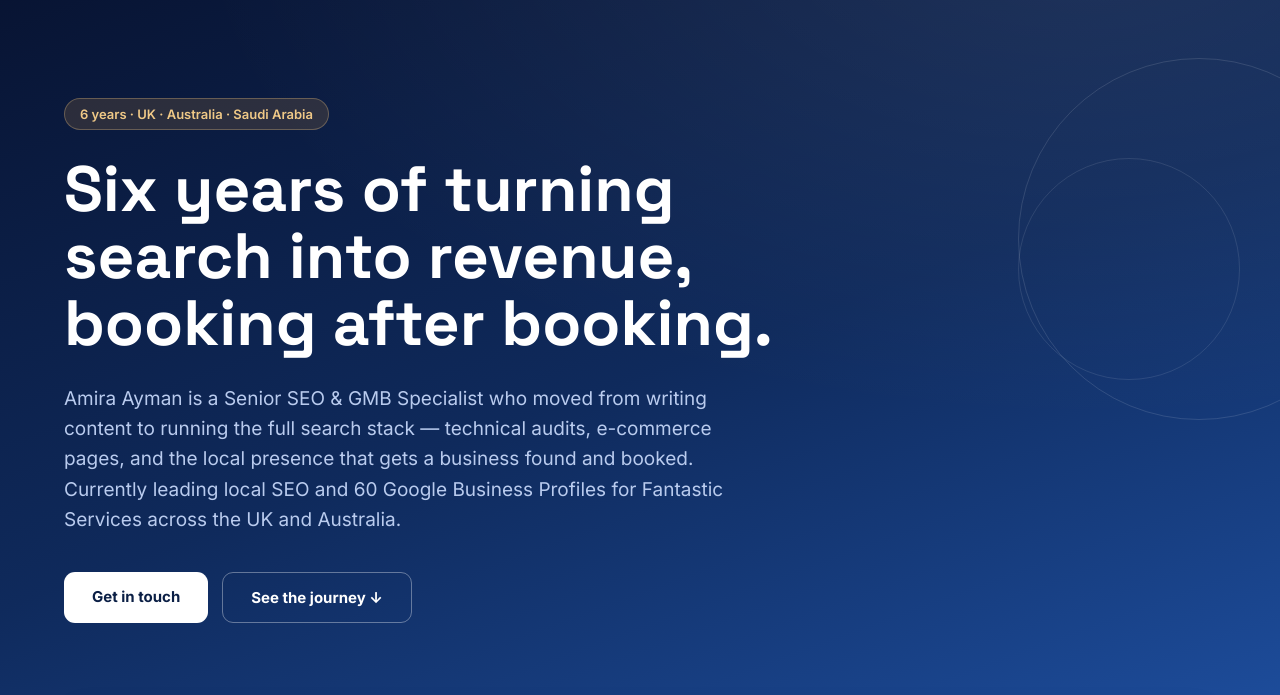
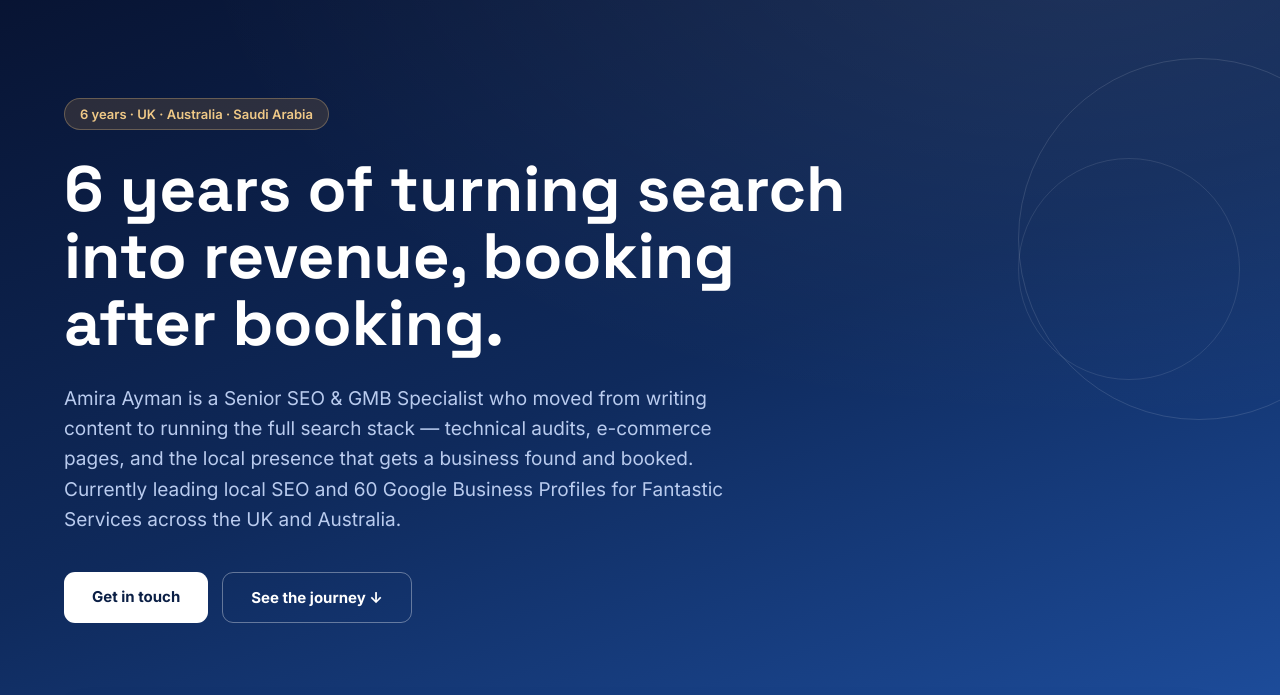
Before and after one commit to amiraayman/amira-ayman-portfolio, a plain HTML site: page index.html in a window 1280 px wide. Shown: the part 65-760 px from the top of the page. Drawn offline with Linux system fonts and the light colour scheme.

Commit message:
Update index.html

```diff
--- a/index.html
+++ b/index.html
@@ -4,7 +4,7 @@
 <meta charset="utf-8">
 <meta name="viewport" content="width=device-width, initial-scale=1">
 <title>Amira Ayman — SEO & GMB Portfolio</title>
-<meta name="description" content="Senior SEO / GMB Specialist — 6 years driving organic growth across the UK, Australia and Saudi Arabia.">
+<meta name="description" content=" Senior SEO / GMB Specialist — 6 years driving organic growth across the UK, Australia and Saudi Arabia.">
 <link rel="preconnect" href="https://fonts.googleapis.com">
 <link rel="preconnect" href="https://fonts.gstatic.com" crossorigin>
 <link href="https://fonts.googleapis.com/css2?family=Inter:wght@400;500;600;700;800&family=Space+Grotesk:wght@500;600;700;800&display=swap" rel="stylesheet">
@@ -41,7 +41,7 @@
     <div style="position:absolute; right:-100px; top:60px; width:360px; height:360px; border-radius:50%; border:1px solid rgba(255,255,255,.12);"></div>
     <div style="position:absolute; right:40px; top:160px; width:220px; height:220px; border-radius:50%; border:1px solid rgba(255,255,255,.1);"></div>
     <span class="pill" style="background:rgba(201,138,55,.18); color:#F0C987; width:fit-content; border:1px solid rgba(240,201,135,.3);">6 years · UK · Australia · Saudi Arabia</span>
-    <h1 style="color:#fff; font-size:clamp(38px,5.4vw,64px); font-weight:800; line-height:1.05; max-width:820px;">Six years of turning search into revenue, booking after booking.</h1>
+    <h1 style="color:#fff; font-size:clamp(38px,5.4vw,64px); font-weight:800; line-height:1.05; max-width:820px;">6 years of turning search into revenue, booking after booking.</h1>
     <p style="color:#B9CBEE; font-size:19px; max-width:660px; line-height:1.6; margin:0;">Amira Ayman is a Senior SEO &amp; GMB Specialist who moved from writing content to running the full search stack — technical audits, e-commerce pages, and the local presence that gets a business found and booked. Currently leading local SEO and 60 Google Business Profiles for Fantastic Services across the UK and Australia.</p>
     <div style="display:flex; flex-wrap:wrap; gap:14px; margin-top:10px;">
       <a href="mailto:amiraaymanabdelsamee@gmail.com" style="background:#fff; color:#0B1F45; padding:15px 28px; border-radius:11px; font-weight:700; font-size:15px;">Get in touch</a>
```
